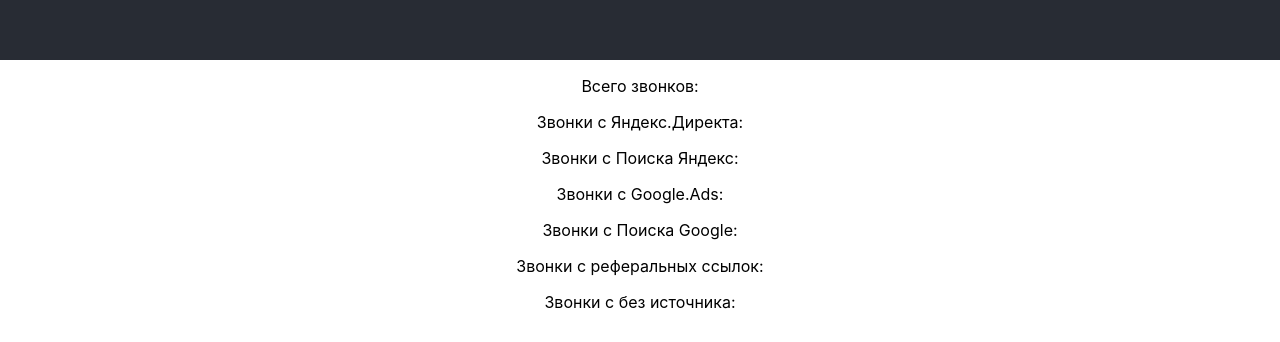
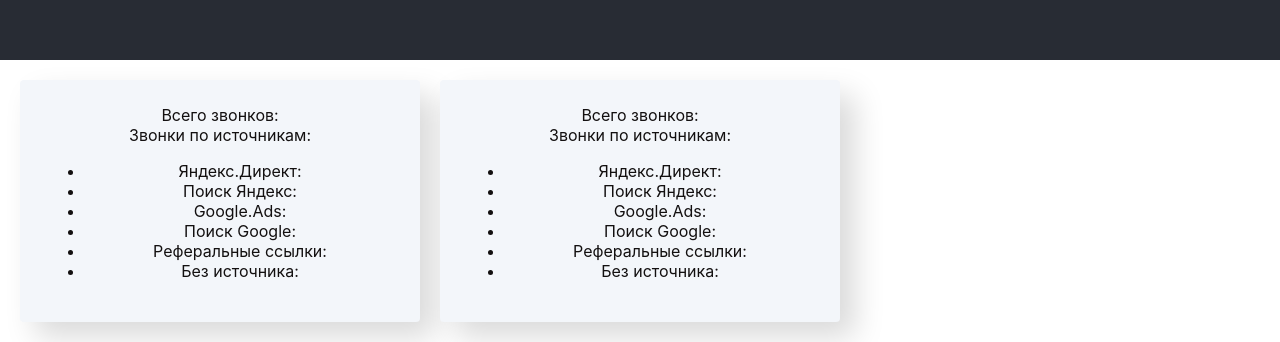
Before and after one commit to flstkdvlpr/bisystem, a React (Create React App) app: page / in a window 1280 px wide. Shown: the part 740-1082 px from the top of the page. Built offline with nearby package versions, Linux system fonts and the light colour scheme; no server answers.

Commit message:
Декорирование блока по всем лидам

```diff
--- a/src/components/CallTouch/CallTouch.js
+++ b/src/components/CallTouch/CallTouch.js
@@ -1,5 +1,6 @@
 import { Component } from "react";
 import CallTouchApi from "../../services/CallTouchAPI";
+import "./callTouch.scss";
 
 class CallTouchLeads extends Component{
 
@@ -15,11 +16,11 @@
         countGoogleAds: null,
         countGoogleOrganic: null,
         conuntReferalCalls: null,
-        counOtherCalls: null
+        counOtherCalls: null,
+        callbackCall: null
     }
 
     datas = new CallTouchApi();
-
 
 
     updateData = () => {
@@ -40,19 +41,47 @@
 
                 })
             })
+
     }
 
     render() {
         const {countCalls, countYandexDirect, countYandexOrganic, countGoogleAds, countGoogleOrganic, conuntReferalCalls, counOtherCalls} = this.state;
         return(
             <>
-                <p>Всего звонков: {countCalls}</p>
-                <p>Звонки с Яндекс.Директа: {countYandexDirect}</p>
-                <p>Звонки с Поиска Яндекс: {countYandexOrganic}</p>
-                <p>Звонки с Google.Ads: {countGoogleAds}</p>
-                <p>Звонки с Поиска Google: {countGoogleOrganic}</p>
-                <p>Звонки с реферальных ссылок: {conuntReferalCalls}</p>
-                <p>Звонки с без источника: {counOtherCalls}</p>
+            <div className="allcalls">
+                <div className="module-calls">
+                    <div className="module-calls__tittle">
+                        Всего звонков: {countCalls}
+                    </div>
+                    <div className="module-calls__subtittle">
+                        Звонки по источникам:
+                    </div>
+                    <ul className="module-calls__list">
+                        <li>Яндекс.Директ: {countYandexDirect}</li>
+                        <li>Поиск Яндекс: {countYandexOrganic}</li>
+                        <li>Google.Ads: {countGoogleAds}</li>
+                        <li>Поиск Google: {countGoogleOrganic}</li>
+                        <li>Реферальные ссылки: {conuntReferalCalls}</li>
+                        <li>Без источника: {counOtherCalls}</li>
+                    </ul>
+                </div>
+                <div className="module-calls">
+                    <div className="module-calls__tittle">
+                        Всего звонков: {countCalls}
+                    </div>
+                    <div className="module-calls__subtittle">
+                        Звонки по источникам:
+                    </div>
+                    <ul className="module-calls__list">
+                        <li>Яндекс.Директ: {countYandexDirect}</li>
+                        <li>Поиск Яндекс: {countYandexOrganic}</li>
+                        <li>Google.Ads: {countGoogleAds}</li>
+                        <li>Поиск Google: {countGoogleOrganic}</li>
+                        <li>Реферальные ссылки: {conuntReferalCalls}</li>
+                        <li>Без источника: {counOtherCalls}</li>
+                    </ul>
+                </div>
+            </div>
             </>
         )
     }
--- a/src/components/CallTouch/CallTouch.scss
+++ b/src/components/CallTouch/CallTouch.scss
@@ -0,0 +1,13 @@
+.allcalls{
+    margin: 20px;
+    display: grid;
+    grid-template-columns: repeat(3, 1fr);
+    gap: 20px;
+}
+.module-calls{
+    padding: 25px;
+    background-color: #f3f6fa;
+    border-radius: 4px;
+    box-shadow: 15px 15px 30px rgba(0,0,0, .15);
+    color: rgb(19, 16, 16);
+}
```
